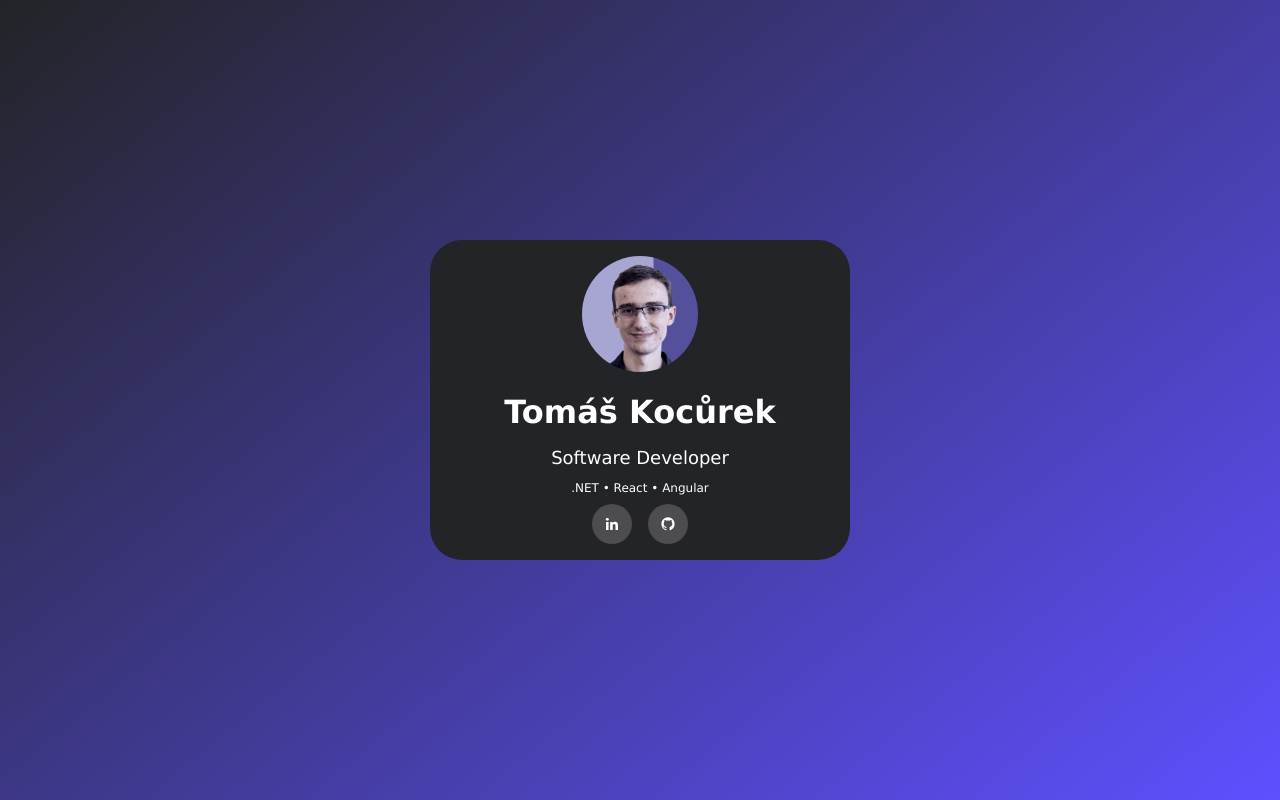
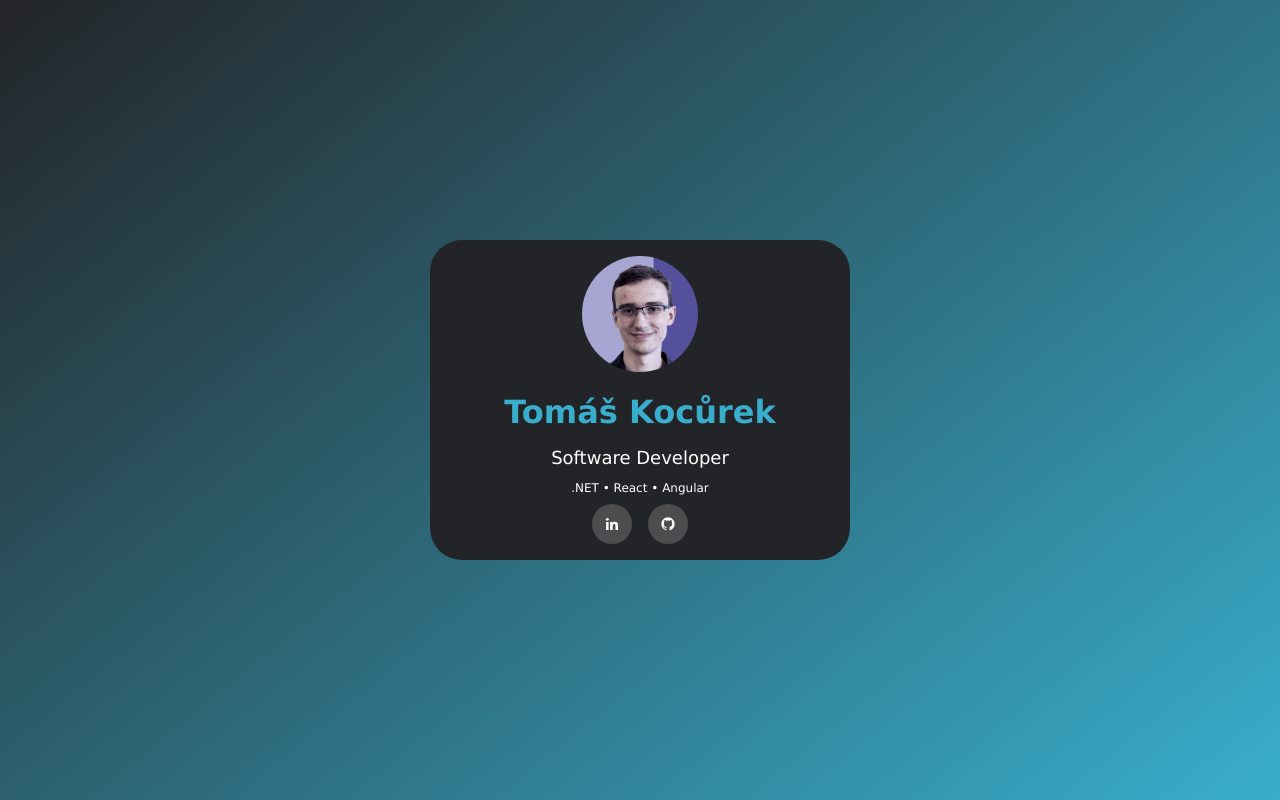
Before and after one commit to TomasKocurek/TomasKocurek.github.io, a React (Vite) app: page / in a window 1280 px wide. Built offline with nearby package versions, Linux system fonts and the light colour scheme.

Commit message:
changed primary color

```diff
--- a/src/assets/scss/_variables.scss
+++ b/src/assets/scss/_variables.scss
@@ -1,5 +1,6 @@
 :root {
-  --clr-primary: rgb(94, 80, 255);
+  --clr-primary: rgb(56, 174, 204);
+  --clr-highlight: rgb(251, 54, 64);
 
   --clr-fg: var(--clr-white);
 
--- a/src/assets/scss/index.scss
+++ b/src/assets/scss/index.scss
@@ -16,7 +16,7 @@ body {
   background: linear-gradient(
     141deg,
     rgba(35, 36, 39, 1) 0%,
-    rgba(94, 80, 255, 1) 100%
+    var(--clr-primary) 100%
   );
 
   margin: 0;
--- a/src/pages/BusinessCardPage/BusinessCardPage.tsx
+++ b/src/pages/BusinessCardPage/BusinessCardPage.tsx
@@ -11,7 +11,7 @@ const BusinessCardPage = () => {
             <img src={profilePic} alt="Profile Picture" />
           </div>
           <div className="flex flex-col gap-2 items-center">
-            <span className="h1">Tomáš Kocůrek</span>
+            <span className="h1 text-[--clr-primary]">Tomáš Kocůrek</span>
             <span className="text-lg">Software Developer</span>
             <span className="text-xs">.NET • React • Angular</span>
             <LinksRow />
```
